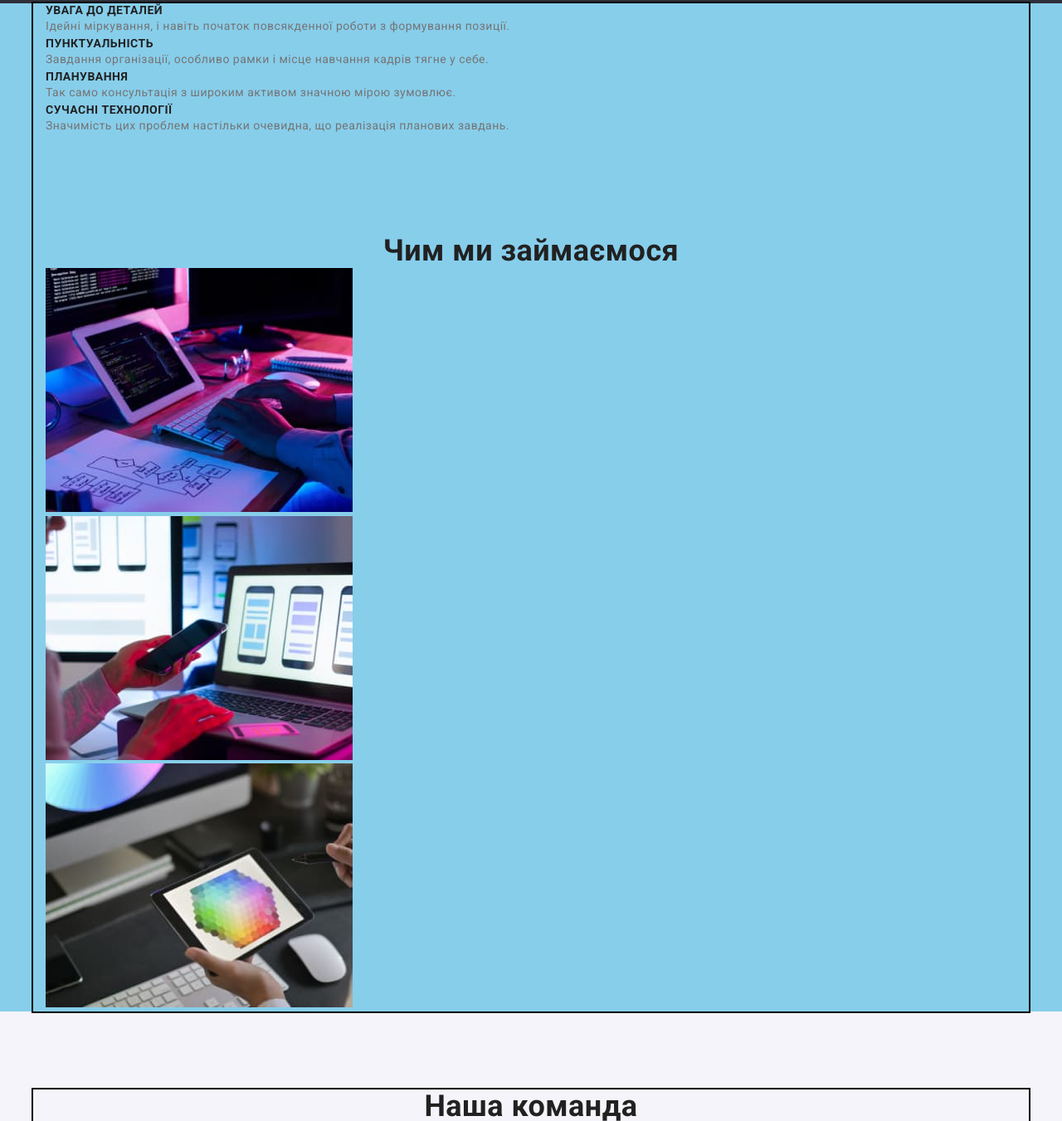
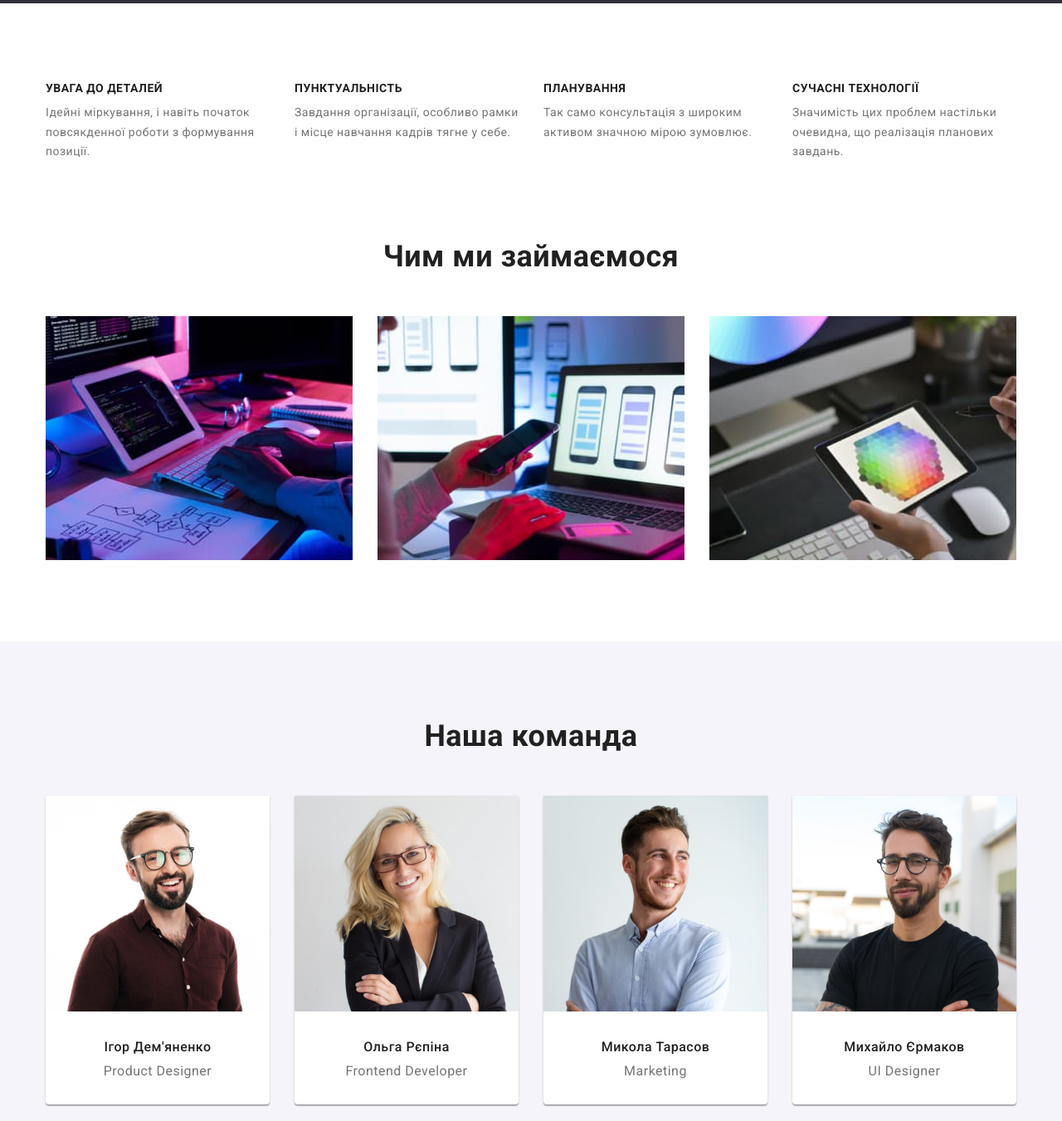
Before and after one commit to YanaKozhokar/goit-markup-hw-03, a plain HTML site: page index.html in a window 1280 px wide. Shown: the part 683-2034 px from the top of the page at 83% size. Drawn offline with nearby package versions, Linux system fonts and the light colour scheme.

Commit message:
Added styles to index.html

```diff
--- a/css/styles.css
+++ b/css/styles.css
@@ -58,7 +58,6 @@ ul {
   margin: 0 auto;
   padding-left: 15px;
   padding-right: 15px;
-  outline: 2px solid black;
 }
 
 /* Header */
@@ -175,13 +174,22 @@ ul {
   margin-left: auto;
   margin-right: auto;
   padding: 10px 32px;
+  border-color: transparent;
 }
 
 /* About us */
 
 .about-us {
   background-color: var(--background-color-white);
-  background-color: skyblue;
+}
+
+.about-us__advantages-list {
+  display: flex;
+  gap: 30px;
+}
+
+.about-us__advantages-item {
+  width: 270px;
 }
 
 .about-us__advantages-title {
@@ -193,17 +201,24 @@ ul {
 }
 
 .about-us__advantages-paragraph {
+  margin-top: 10px;
   font-size: 14px;
   line-height: 1.7;
 }
 
 .about-us__services-title {
-  margin-top: 118px;
+  margin-top: 94px;
   font-weight: 700;
   font-size: 36px;
   line-height: 1.16;
   text-align: center;
   color: var(--title-color);
+}
+
+.about-us__services-list {
+  display: flex;
+  gap: 30px;
+  margin-top: 50px;
 }
 
 /* Our team */
@@ -220,11 +235,22 @@ ul {
   color: var(--title-color);
 }
 
+.our-team__list {
+  display: flex;
+  gap: 30px;
+  margin-top: 50px;
+}
+
 .our-team__list-item {
+  padding-bottom: 30px;
+  box-shadow: 0px 1px 3px rgba(0, 0, 0, 0.12), 0px 1px 1px rgba(0, 0, 0, 0.14),
+    0px 2px 1px rgba(0, 0, 0, 0.2);
+  border-radius: 0px 0px 4px 4px;
   background-color: var(--background-color-white);
 }
 
 .our-team__list-item-name {
+  margin-top: 30px;
   font-weight: 500;
   font-size: 16px;
   line-height: 1.18;
@@ -233,6 +259,7 @@ ul {
 }
 
 .our-team__list-item-position {
+  margin-top: 10px;
   font-size: 16px;
   line-height: 1.18;
   text-align: center;
@@ -284,7 +311,8 @@ ul {
 .footer__contacts-item:focus {
   color: var(--color-accent);
 }
-/* Portfolio*/
+
+/* Portfolio */
 
 .works__filter-button {
   font-family: 'Roboto', sans-serif;
--- a/index.html
+++ b/index.html
@@ -52,29 +52,29 @@
           <button class="hero__button" type="button">Замовити послугу</button>
         </div>
       </section>
-      <section class="about-us">
+      <section class="about-us section">
         <div class="container">
           <h2 class="about-us__advantages visually-hidden">Переваги</h2>
           <ul class="about-us__advantages-list">
-            <li class="about-us__advantages-list-item">
+            <li class="about-us__advantages-item">
               <h3 class="about-us__advantages-title">УВАГА ДО ДЕТАЛЕЙ</h3>
               <p class="about-us__advantages-paragraph">
                 Ідейні міркування, і навіть початок повсякденної роботи з формування позиції.
               </p>
             </li>
-            <li class="about-us__advantages-list-item">
+            <li class="about-us__advantages-item">
               <h3 class="about-us__advantages-title">ПУНКТУАЛЬНІСТЬ</h3>
               <p class="about-us__advantages-paragraph">
                 Завдання організації, особливо рамки і місце навчання кадрів тягне у себе.
               </p>
             </li>
-            <li class="about-us__advantages-list-item">
+            <li class="about-us__advantages-item">
               <h3 class="about-us__advantages-title">ПЛАНУВАННЯ</h3>
               <p class="about-us__advantages-paragraph">
                 Так само консультація з широким активом значною мірою зумовлює.
               </p>
             </li>
-            <li class="about-us__advantages-list-item">
+            <li class="about-us__advantages-item">
               <h3 class="about-us__advantages-title">СУЧАСНІ ТЕХНОЛОГІЇ</h3>
               <p class="about-us__advantages-paragraph">
                 Значимість цих проблем настільки очевидна, що реалізація планових завдань.
```
